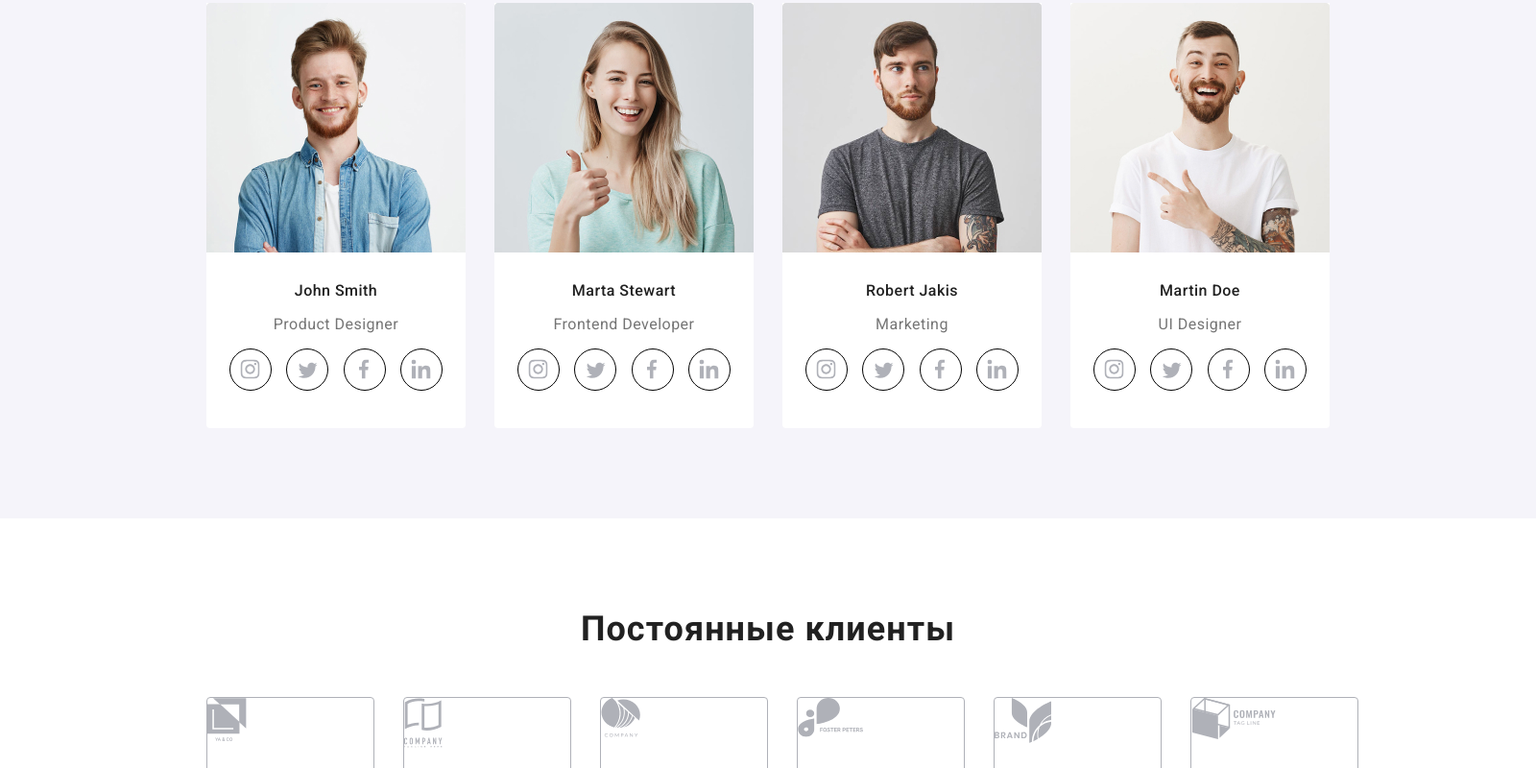
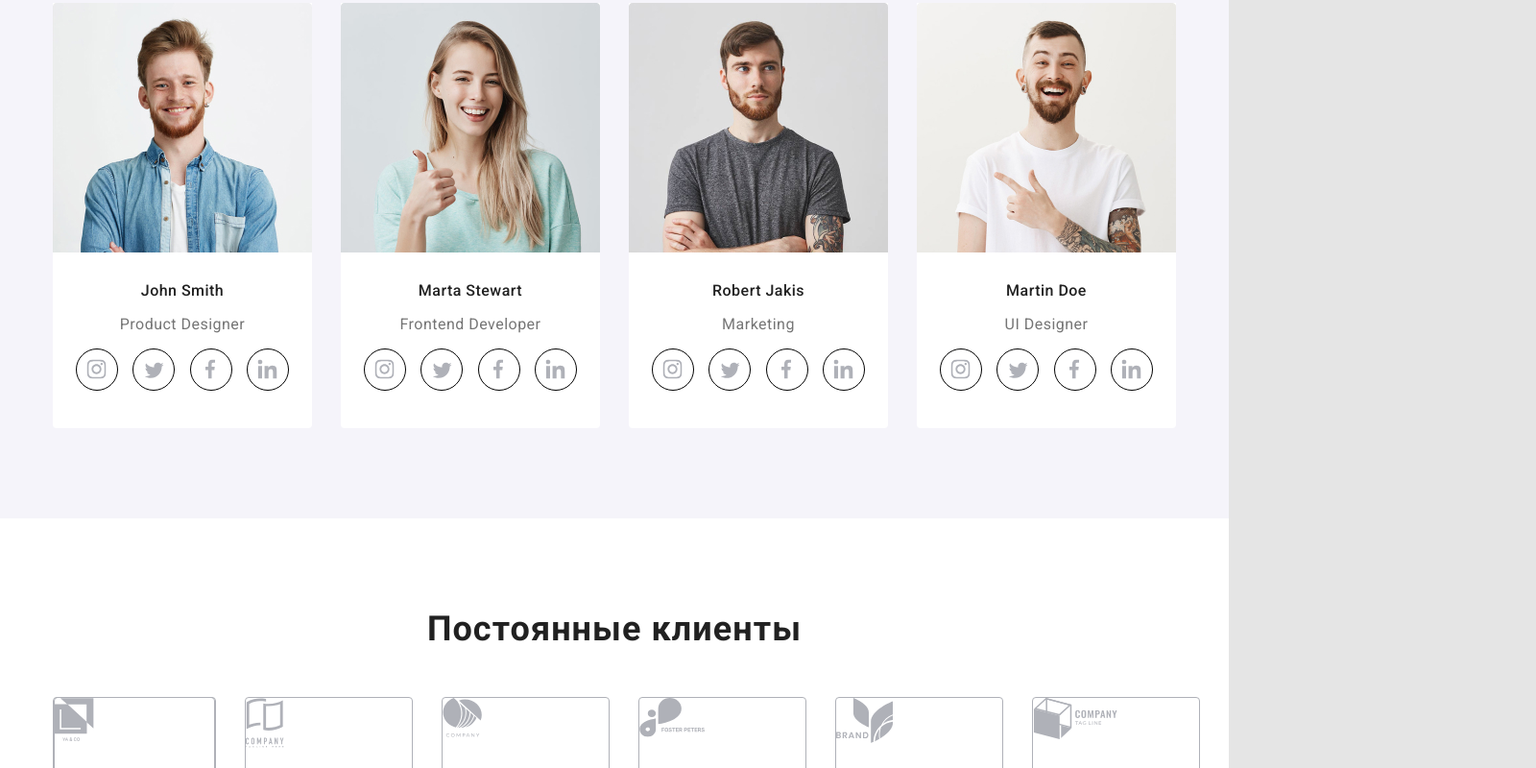
Before and after one commit to Anton-Sakharov-hub/goit-markup-hw-05, a plain HTML site: page index.html in a window 1280 px wide. Shown: the part 2000-2800 px from the top of the page at 96% size, 1600 px wide, since content can reach past the window. Drawn offline with Linux system fonts and the light colour scheme.

Commit message:
убирает ширину обертки

```diff
--- a/css/main.css
+++ b/css/main.css
@@ -92,7 +92,6 @@ img {
 
 /* Шапка */
 .header {
-  width: 1600px;
   margin-left: auto;
   margin-right: auto;
 
@@ -186,7 +185,6 @@ img {
 /* Герой */
 
 .hero-scn {
-  width: 1600px;
   margin-left: auto;
   margin-right: auto;
   padding-top: 200px;
@@ -234,7 +232,6 @@ img {
 /* Секция преимущества */
 
 .advantages {
-  width: 1600px;
   margin-left: auto;
   margin-right: auto;
   padding-top: 94px;
@@ -300,7 +297,6 @@ img {
 /* Секция занятий */
 
 .occupations {
-  width: 1600px;
   margin-left: auto;
   margin-right: auto;
   padding-top: 94px;
@@ -336,7 +332,6 @@ img {
 /* Наша команда */
 
 .our-team {
-  width: 1600px;
   margin-right: auto;
   margin-left: auto;
   padding-top: 94px;
@@ -402,7 +397,6 @@ svg:focus {
 /* Секция постоянные клиенты */
 
 .clients {
-  width: 1600px;
   margin-right: auto;
   margin-left: auto;
   padding-top: 94px;
@@ -427,6 +421,17 @@ svg:focus {
   border: 1px solid var(--accent-color);
 }
 
+.client-1 {
+  display: flex;
+  align-items: center;
+  justify-content: center;
+  width: 170px;
+  height: 90px;
+  border: 1px solid #afb1b8;
+  border-radius: 4px;
+  fill: #afb1b8;
+}
+
 /* .clients-list {
   justify-content: center;
 } */
@@ -434,7 +439,6 @@ svg:focus {
 /* --------------- Подвал ----------------------*/
 
 .footer {
-  width: 1600px;
   margin-left: auto;
   margin-right: auto;
   padding-top: 56px;
@@ -563,7 +567,6 @@ svg:focus {
 /* Портфолио */
 
 .main {
-  width: 1600px;
   margin-right: auto;
   margin-left: auto;
   padding-top: 93px;
--- a/index.html
+++ b/index.html
@@ -421,6 +421,7 @@
         <ul class="clients-list list container">
           <li class="item">
             <a href="" aria-label="Логотип компании 1">
+              <div class="client-1">
                 <svg class="logo-1" width="175" height="90">
                   <use
                     href="./images-web-studio/sprite.svg#icon-logo-1"
@@ -428,6 +429,7 @@
                     height="47.7"
                   ></use>
                 </svg>
+              </div>
             </a>
           </li>
           <li class="item">
```
Lines whose indentation alone changed are shown as unchanged.
